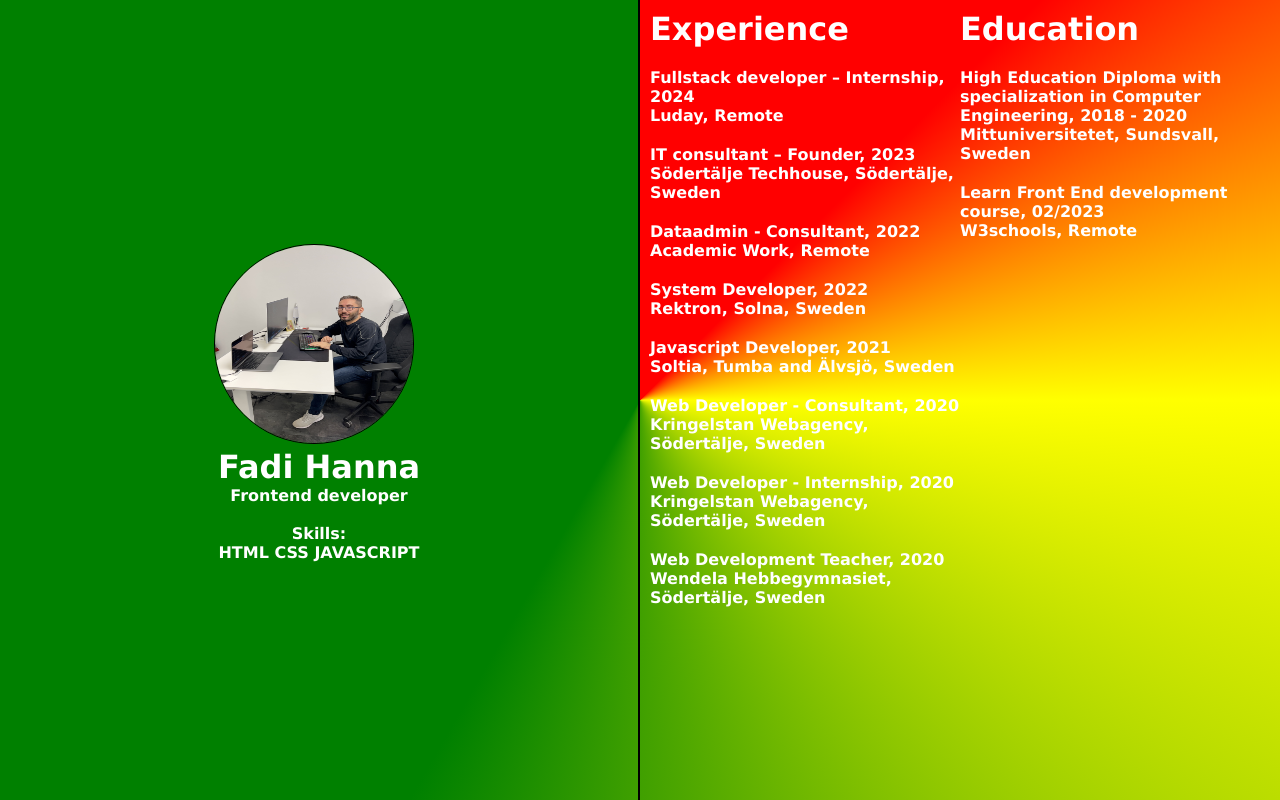
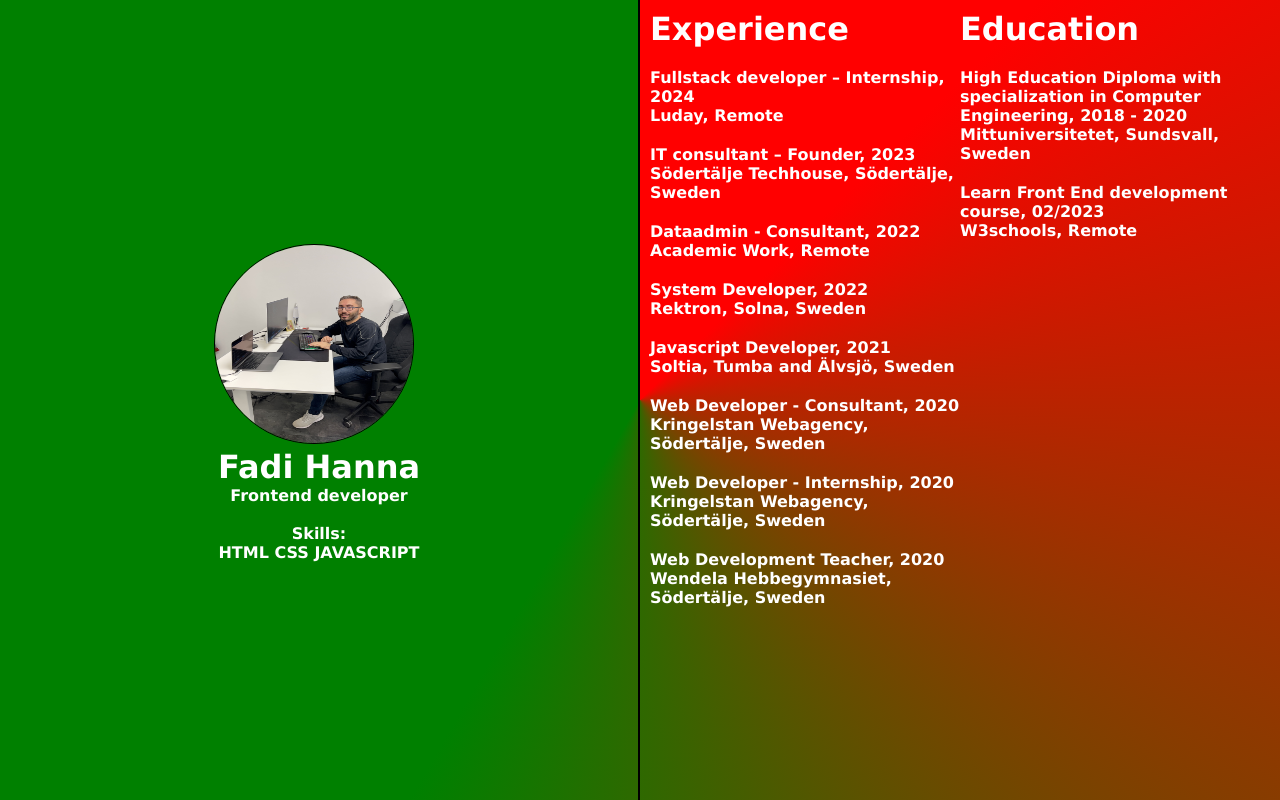
Before and after one commit to fadihanna123/my-cv, a React (Vite) app: page / in a window 1280 px wide. Built offline with nearby package versions, Linux system fonts and the light colour scheme.

Commit message:
Fix build issue and prepare deploying

```diff
--- a/package.json
+++ b/package.json
@@ -12,7 +12,8 @@
     "build": "tsc && vite build",
     "lint": "eslint . --ext ts,tsx --report-unused-disable-directives --max-warnings 0",
     "preview": "vite preview",
-    "prepare": "husky"
+    "prepare": "husky",
+    "deploy": "yarn && yarn build && gh-pages -d dist"
   },
   "dependencies": {
     "fs": "^0.0.1-security",
@@ -35,5 +36,6 @@
     "typescript": "^5.4.5",
     "typescript-eslint": "^7.12.0",
     "vite": "^5.2.12"
-  }
+  },
+  "homepage": "https://fadihanna123.github.io/my-cv"
 }
--- a/src/App.tsx
+++ b/src/App.tsx
@@ -2,7 +2,7 @@
 
 // Components
 import "./styles/App.css";
-import { Layout } from "./app/";
+import Layout from "./app/Layout";
 
 const App: React.FC = () => <Layout />;
 
--- a/src/app/index.ts
+++ b/src/app/index.ts
@@ -1 +1 @@
-export { default as Layout } from "./Layout";
+export * from "./Layout";
--- a/src/main.tsx
+++ b/src/main.tsx
@@ -2,7 +2,7 @@
 import ReactDOM from "react-dom/client";
 
 // Components
-import App from "./App.tsx";
+import App from "./App";
 import "./styles/index.css";
 
 ReactDOM.createRoot(document.getElementById("root")!).render(
--- a/src/styles/index.css
+++ b/src/styles/index.css
@@ -17,7 +17,7 @@
 }
 
 .container {
-  background: conic-gradient(red 45deg, yellow 90deg, green 210deg);
+  background: conic-gradient(red 45deg, green 210deg);
   font-family: Verdana, Geneva, Tahoma, sans-serif;
   color: #fff;
   font-weight: bold;
--- a/vite.config.ts
+++ b/vite.config.ts
@@ -10,5 +10,9 @@
       usePolling: true,
     },
   },
+  base: "",
+  build: {
+    outDir: "dist",
+  },
   plugins: [react()],
 });
```
